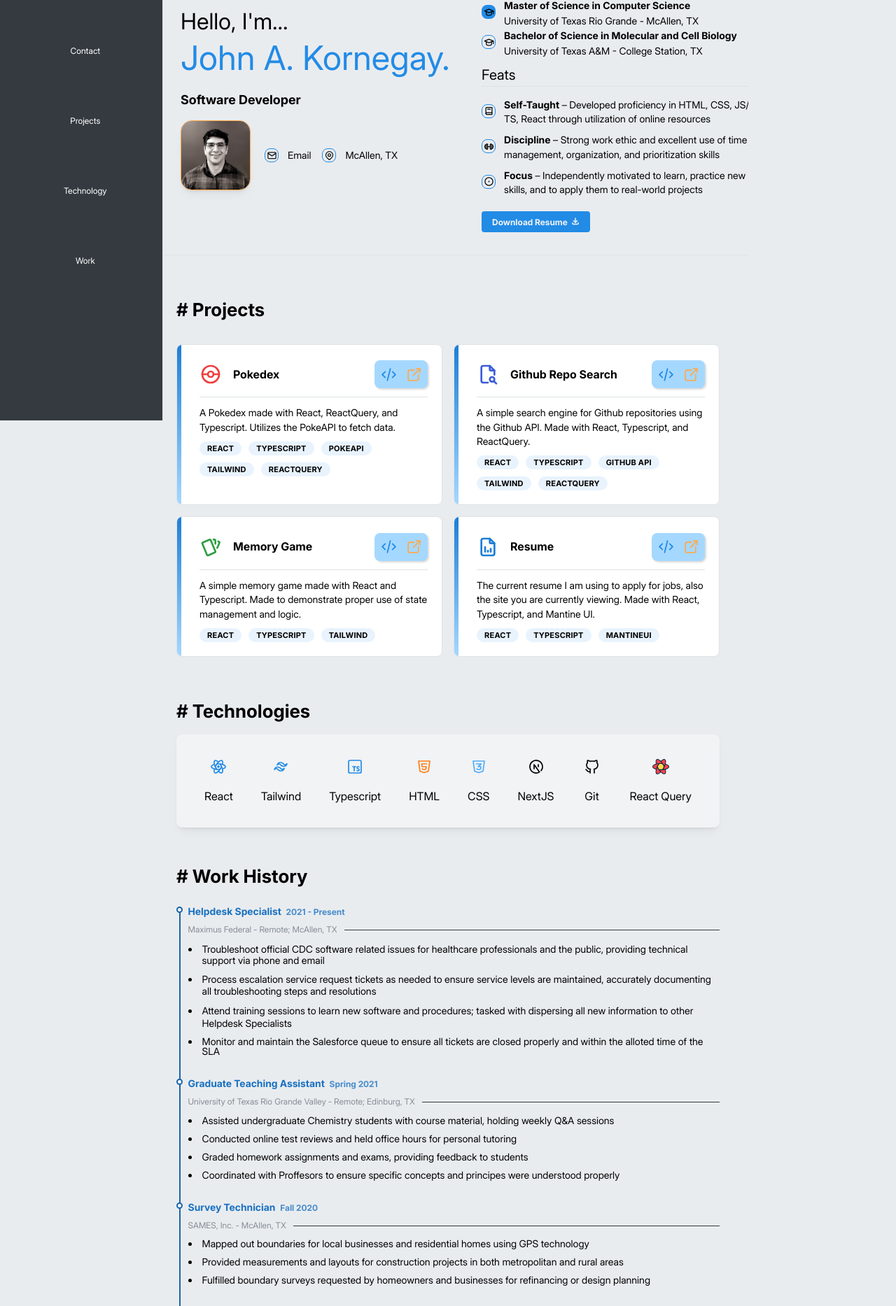
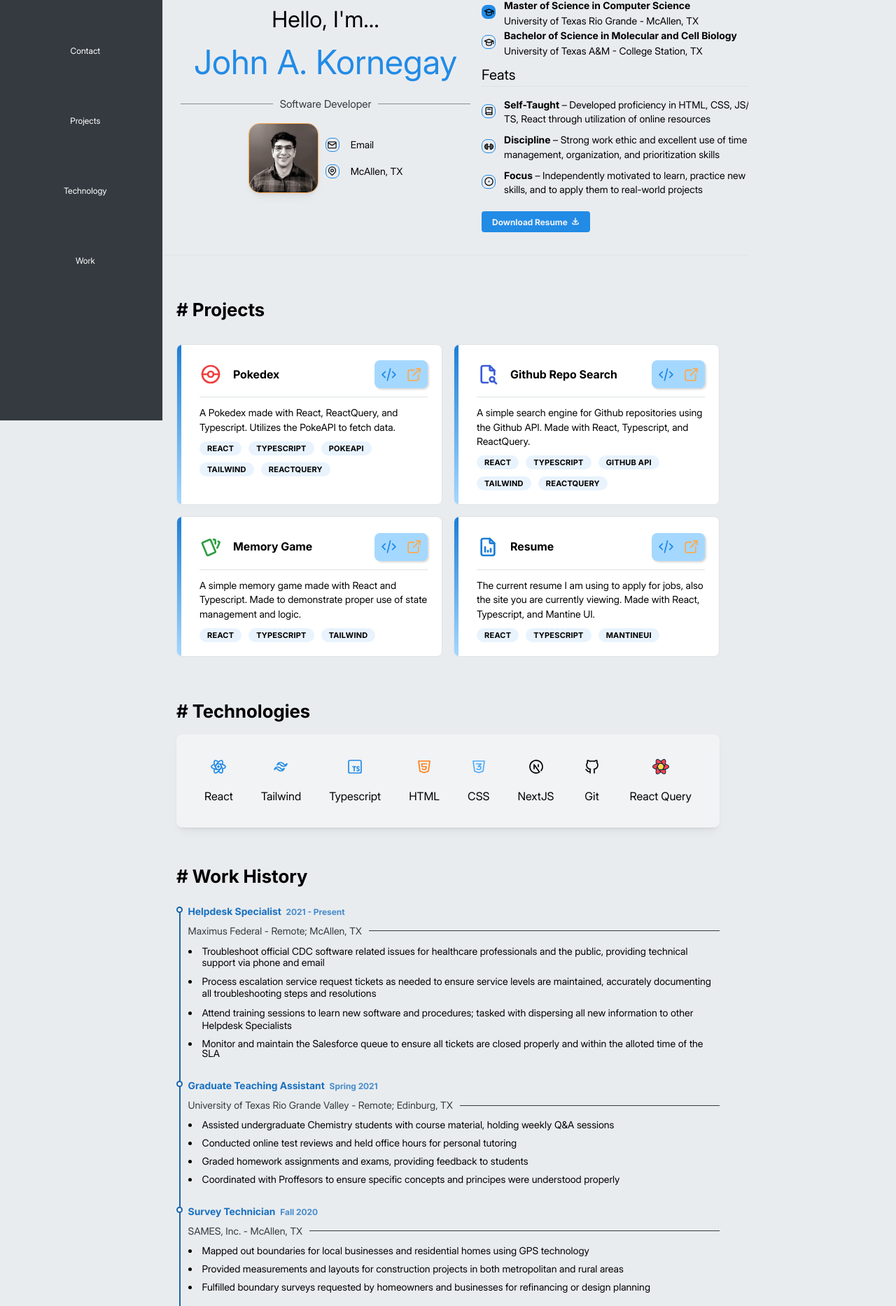
Before and after one commit to johnathew/johnathew.github.io, a React (Vite) app: page / in a window 1280 px wide. Shown: the part 199-2066 px from the top of the page at 70% size. Built offline with nearby package versions, Linux system fonts and the light colour scheme.

Commit message:
reformat

```diff
--- a/src/components/Contact/Contact.module.css
+++ b/src/components/Contact/Contact.module.css
@@ -1,8 +1,11 @@
 .contactGroup {
-  display: flex;
- margin-left: 20px;
- padding-right: 10px;
 
+text-align: left;
+display: flex;
+flex-direction: column;
+justify-content: center;
+align-items: start;
+margin-left: 10px;
  @media (max-width: $mantine-breakpoint-sm) {
     padding-right: 0;
   }
@@ -20,7 +23,6 @@
 .description {
   color: light-dark(var(--mantine-color-black), var(--mantine-color-white));
   font-size: var(--mantine-font-size-sm);
-  margin-left: -3px;
   @media (max-width: $mantine-breakpoint-sm) {
     max-width: 100%;
   }
--- a/src/components/Hero/Hero.module.css
+++ b/src/components/Hero/Hero.module.css
@@ -4,7 +4,7 @@
   justify-content: center;
   height: auto;
   margin-top: rem(150px);
-  width: 70vw;
+  width: auto;
   margin-bottom: rem(10px);
   @media (max-width: $mantine-breakpoint-md) {
     justify-content: center;
@@ -51,7 +51,9 @@
 
 .wrapper {
   display: flex;
-  width: auto;
+  width: 100%;
+  justify-content: center;
+  align-items: center;
   max-height: rem(300px);
   border-radius: var(--mantine-radius-md);
   @media (max-width: $mantine-breakpoint-sm) {
@@ -76,7 +78,7 @@
 
 .content {
   display: flex;
-  width: 105%;
+  width: 110%;
   flex-direction: column;
   @media (max-width: $mantine-breakpoint-sm) {
     align-items: center;
@@ -109,14 +111,20 @@
   font-size: 2rem;
   font-weight: 400;
   position: relative;
-
+  align-items: center;
+  display: flex;
+  width: 100%;
+  flex-direction: column;
+  align-items: center;
   @media (max-width: $mantine-breakpoint-sm) {
     font-size: 1.5rem;
     margin:0;
   }
 
 }
-
+.divider {
+  width: 100%;
+}
 
 .goal {
   color: light-dark(var(--mantine-color-blue-7), var(--mantine-color-orange-2));
--- a/src/components/Hero/index.tsx
+++ b/src/components/Hero/index.tsx
@@ -11,7 +11,9 @@ import {
   Image,
   Title,
   Flex,
+  useMantineColorScheme,
 } from '@mantine/core';
+import { useDisclosure } from '@mantine/hooks';
 import { IconDownload, IconSchool } from '@tabler/icons-react';
 import { Link } from 'react-router-dom';
 import classes from './Hero.module.css';
@@ -24,17 +26,29 @@ const styles = {
   height: rem(15),
 };
 
-const Hero = () => (
+const Hero = () => {
+  const [opened] = useDisclosure();
+  const { colorScheme } = useMantineColorScheme();
+  const lightDark = colorScheme === 'light' ? 'var(--mantine-color-gray-8)' : 'var(--mantine-color-gray-4'
+
+  return (
     <Container className={classes.mainContainer} id="home">
       <Stack className={classes.mainInfo}>
         <Title className={classes.title} id="home">
           Hello, I&apos;m...
           <br />
-        <span className={classes.name}> <span>J</span>ohn A. <span>K</span>ornegay.</span>
+          <span className={classes.name}> John A. Kornegay</span>
         </Title>
-      <Title className={classes.subtitle} order={4}>
-        Software Developer
-      </Title>
+        <div className={classes.divider}>
+          <Divider
+            styles={{
+              label: { color: lightDark, fontWeight: 500, fontSize: '15px' }
+            }}
+            color={colorScheme === 'light' ? 'var(--mantine-color-gray-6' : 'var(--mantine-color-dark-2'}
+            label="Software Developer"
+            labelPosition="center"
+          />
+        </div>
         <Flex className={classes.wrapper}>
           <Image
             src={resumePic}
@@ -118,7 +132,9 @@ const Hero = () => (
         </div>
       </Container>
     </Container>
-);
+  )
+
+}
 
 export default Hero;
 // TODO: add link to download resume PDF
--- a/src/components/WorkHistory/WorkHistory.module.css
+++ b/src/components/WorkHistory/WorkHistory.module.css
@@ -45,5 +45,3 @@
     font-size: rem(12px);
   }
 }
-
-/* light-dark(var(--mantine-color-white), var(--mantine-color-dark-8)) */
--- a/src/components/WorkHistory/index.tsx
+++ b/src/components/WorkHistory/index.tsx
@@ -5,6 +5,7 @@ import { titleContent } from '../../data/workData';
 const WorkHistory = () => {
   const { colorScheme } = useMantineColorScheme();
   const color = colorScheme === 'dark' ? 'var(--mantine-color-orange-2)' : 'var(--mantine-color-blue-9)';
+  const lightDark = colorScheme === 'light' ? 'var(--mantine-color-gray-8)' : 'var(--mantine-color-gray-4'
 
   return (
     <Container className={classes.mainWrapper} id="work">
@@ -20,8 +21,11 @@ const WorkHistory = () => {
       >
         <Timeline.Item title={titleContent[0]}>
           <Divider
-            color={colorScheme === 'light' ? 'var(--mantine-color-gray-8)' : 'var(--mantine-color-gray-4'}
             mb="xs"
+            styles={{
+              label: { color: lightDark, fontWeight: 500, fontSize: '14px' }
+            }}
+            color={lightDark}
             label="Maximus Federal - Remote; McAllen, TX"
             labelPosition="left"
           />
@@ -46,8 +50,10 @@ const WorkHistory = () => {
         </Timeline.Item>
         <Timeline.Item title={titleContent[1]} className={classes.jobTitle}>
           <Divider
-            size="xs"
-            color={colorScheme === 'light' ? 'var(--mantine-color-gray-8)' : 'var(--mantine-color-gray-4'}
+            styles={{
+              label: { color: lightDark, fontWeight: 500, fontSize: '14px' }
+            }}
+            color={lightDark}
             mb="xs"
             label="University of Texas Rio Grande Valley - Remote; Edinburg, TX"
             labelPosition="left"
@@ -71,8 +77,10 @@ const WorkHistory = () => {
         </Timeline.Item>
         <Timeline.Item title={[titleContent[2]]} className={classes.jobTitle}>
           <Divider
-            size="xs"
-            color={colorScheme === 'light' ? 'var(--mantine-color-gray-8)' : 'var(--mantine-color-gray-4'}
+            styles={{
+              label: { color: lightDark, fontWeight: 400, fontSize: '14px' }
+            }}
+            color={lightDark}
             mb="xs"
             label="SAMES, Inc. - McAllen, TX"
             labelPosition="left"
@@ -94,8 +102,10 @@ const WorkHistory = () => {
         </Timeline.Item>
         <Timeline.Item title={[titleContent[3]]} className={classes.jobTitle}>
           <Divider
-            size="xs"
-            color={colorScheme === 'light' ? 'var(--mantine-color-gray-8)' : 'var(--mantine-color-gray-4'}
+            styles={{
+              label: { color: lightDark, fontWeight: 500, fontSize: '14px' }
+            }}
+            color={lightDark}
             mb="xs"
             label="Walgreens Pharmacy- Palmview, TX"
             labelPosition="left"
```
Also changed, not shown: src/components/Footer/index.tsx (+6 -5 lines). Lines whose indentation alone changed are shown as unchanged.
